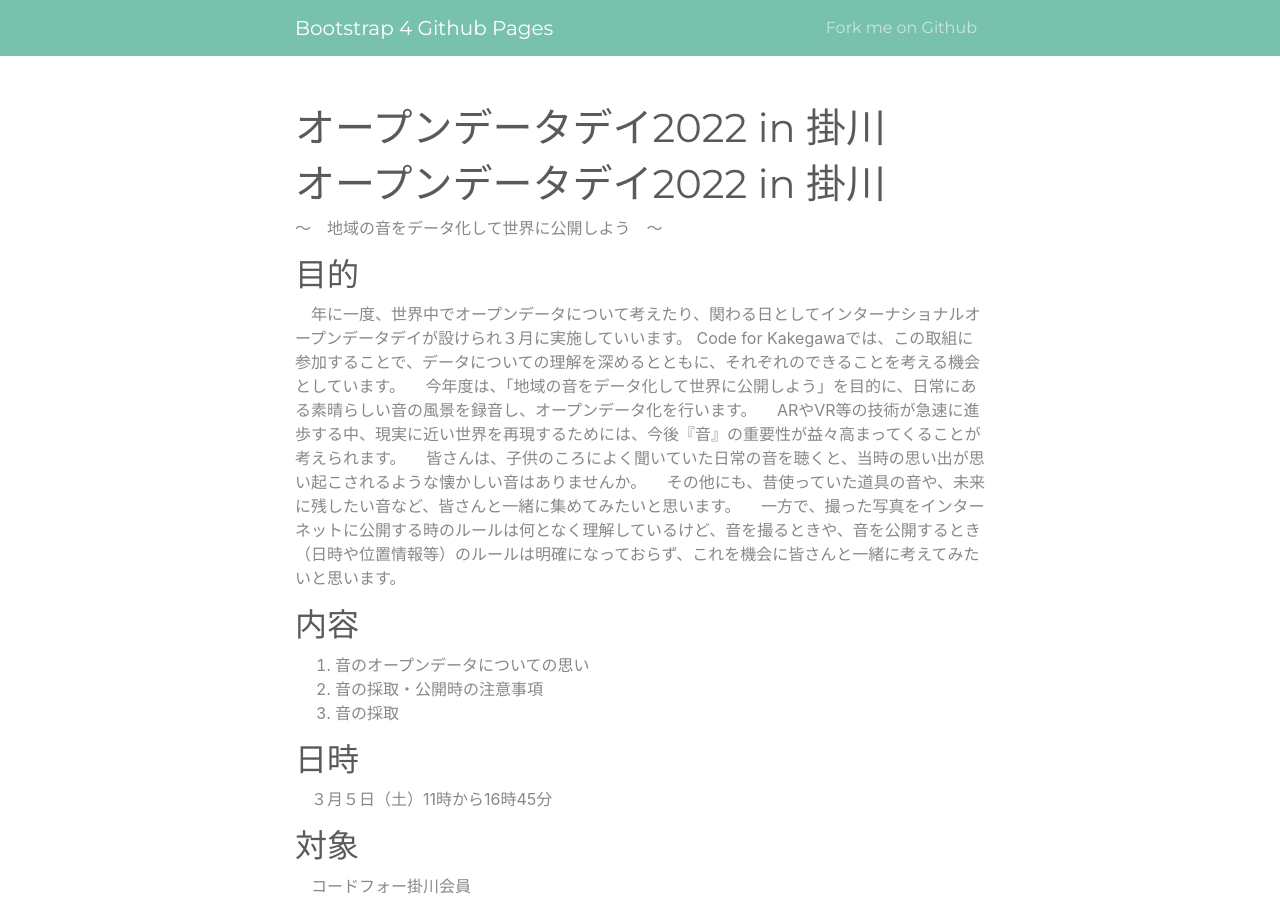
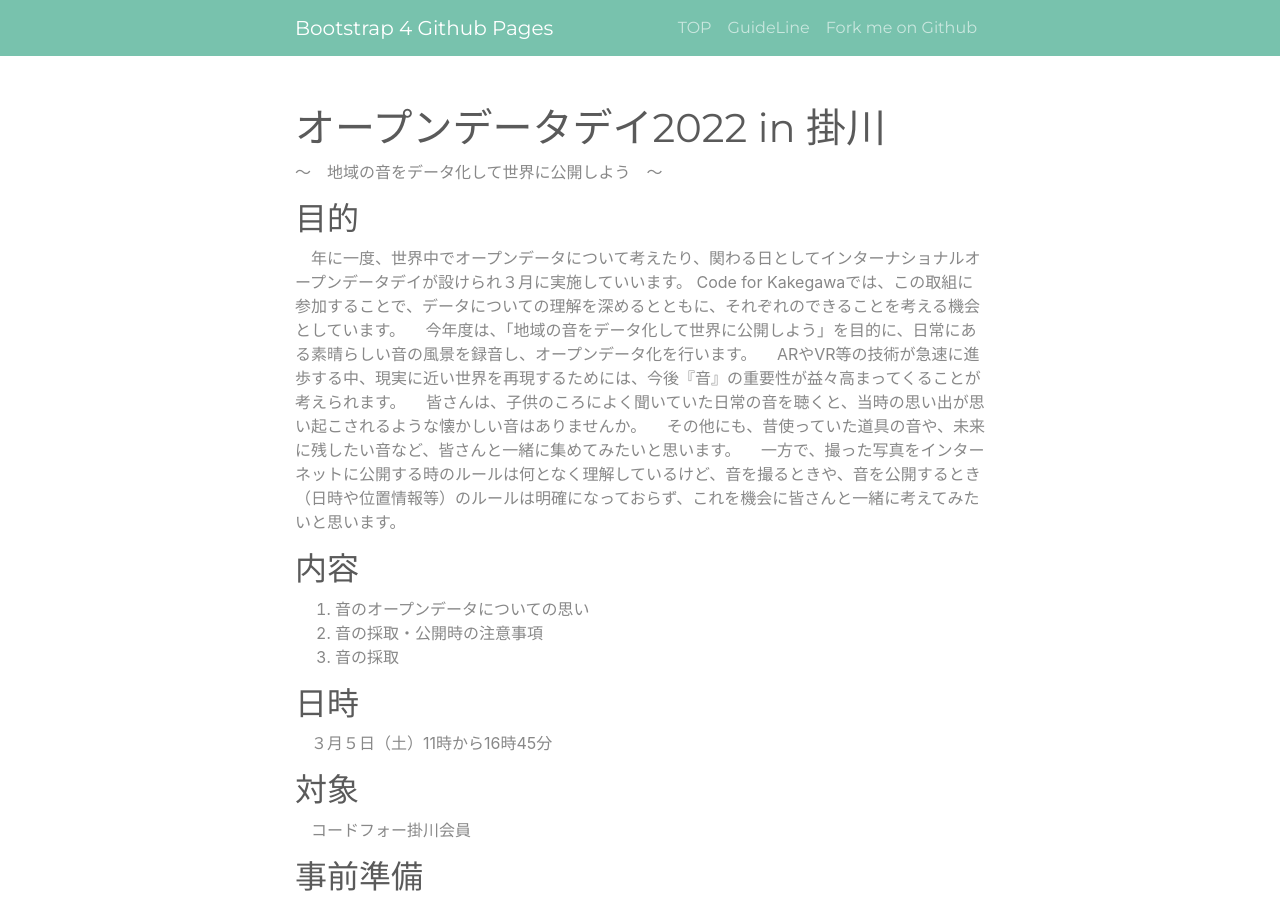
Before and after one commit to inqsite/pages_test, a Jekyll site: the page built from index.md, in a window 1280 px wide and 900 px high. Built offline with Jekyll 4.4.1, drawn with Linux system fonts in a browser that asks for light colours.

Commit message:
guideline

```diff
--- a/_includes/header.html
+++ b/_includes/header.html
@@ -1,22 +1,22 @@
 <nav class="navbar navbar-expand-lg navbar-dark bg-primary">
     <div class="container">
-    <a class="navbar-brand" rel="author" href="{{ "/" | relative_url }}">{{ site.title | escape }}</a>
-
-    {%- assign page_paths = site.header_pages -%}
-    <button class="navbar-toggler" type="button" data-toggle="collapse" data-target="#navbarSupportedContent"
-      aria-controls="navbarSupportedContent" aria-expanded="false" aria-label="Toggle navigation">
+        <a class="navbar-brand" rel="author" href="{{ " / " | relative_url }}">{{ site.title | escape }}</a> {%- assign page_paths = site.header_pages -%}
+        <button class="navbar-toggler" type="button" data-toggle="collapse" data-target="#navbarSupportedContent" aria-controls="navbarSupportedContent" aria-expanded="false" aria-label="Toggle navigation">
       <span class="navbar-toggler-icon"></span>
     </button>
         <div class="collapse navbar-collapse" id="navbarSupportedContent">
             <ul class="navbar-nav ml-auto">
-        {%- for path in page_paths -%}
-          {%- assign my_page = site.pages | where: "path", path | first -%}
-          {%- if my_page.title -%}
+                {%- for path in page_paths -%} {%- assign my_page = site.pages | where: "path", path | first -%} {%- if my_page.title -%}
                 <li class="nav-item">
                     <a class="nav-link" href="{{ my_page.url | relative_url }}">{{ my_page.title | escape }}</a>
                 </li>
-          {%- endif -%}
-        {% endfor -%}
+                {%- endif -%} {% endfor -%}
+                <li class="nav-item">
+                    <a class="nav-link" href="https://inqsite.github.io/pages_test/">TOP</a>
+                </li>
+                <li class="nav-item">
+                    <a class="nav-link" href="https://inqsite.github.io/pages_test/guideline">GuideLine</a>
+                </li>
                 <li class="nav-item">
                     <a class="nav-link" href="{{ site.github.repository_url }}">Fork me on Github</a>
                 </li>
--- a/index.md
+++ b/index.md
@@ -4,7 +4,6 @@ title: オープンデータデイ2022 in 掛川
 ---
 
 
-# オープンデータデイ2022 in 掛川
 ～　地域の音をデータ化して世界に公開しよう　～
 
 ## 目的
```
Also changed, not shown: guideline.md (+5 -1 lines). Lines whose indentation alone changed are shown as unchanged.
